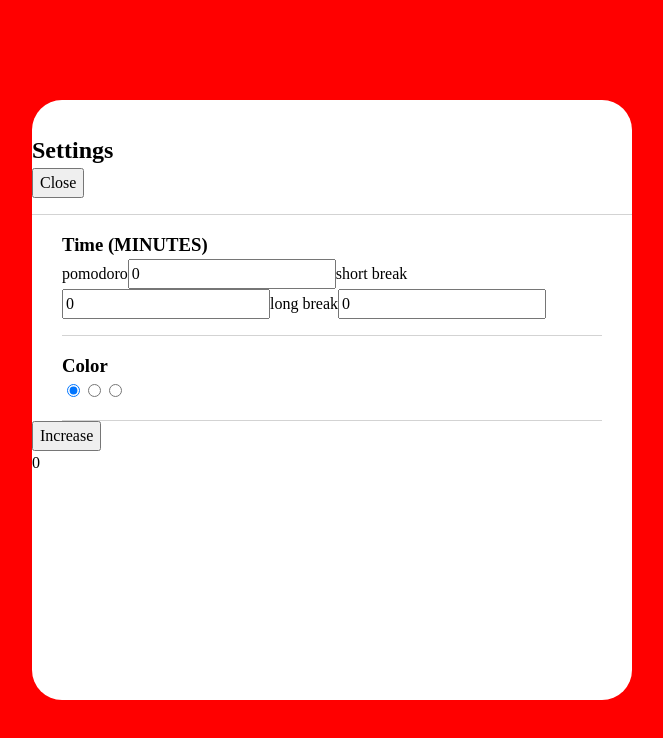
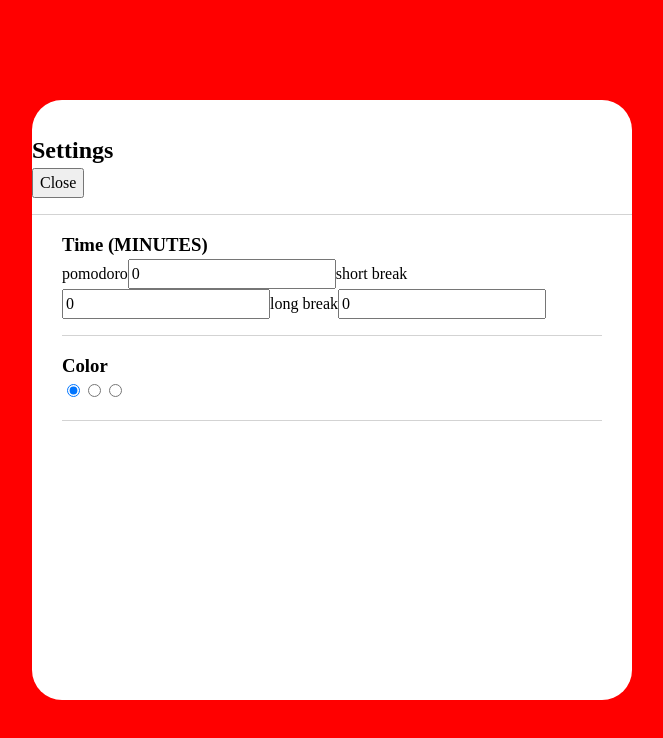
Before and after one commit to JJWallis/pomodoro-timer, a React (Create React App) app: page / in a window 1280 px wide. Shown: the top 738 px of the page, without its empty margins (308-971 px from the left). Built offline with nearby package versions, Linux system fonts and the light colour scheme.

Commit message:
Dynamic helper custom hook ip

```diff
--- a/src/components/Modal.tsx
+++ b/src/components/Modal.tsx
@@ -1,4 +1,4 @@
-import React, { FC, useState } from 'react'
+import React, { FC } from 'react'
 import { ModalContainer } from '../containers/Container.styled'
 import ModalHeader from './ModalHeader'
 import ModalTimers from './ModalTimers'
@@ -11,18 +11,11 @@ interface Props {
 }
 
 const Modal: FC<Props> = ({ toggle, isToggled }) => {
-   const [count, setCount] = useState(0)
-   const cb = () => console.log('Counter fired...')
-
    return (
       <ModalContainer opacity={isToggled ? 0 : 1}>
          <ModalHeader toggle={toggle} />
          <ModalTimers />
          <ModalColors />
-         <button onClick={() => setCount((prevCount) => prevCount + 1)}>
-            Increase
-         </button>
-         <div>{count}</div>
       </ModalContainer>
    )
 }
--- a/src/components/ModalColors.tsx
+++ b/src/components/ModalColors.tsx
@@ -5,7 +5,6 @@ import { useRender } from '../hooks/useRender'
 
 const ModalColors: FC = () => {
    useRender()
-   // dont want this to render if count state changes in Modal or opacity toggle state
 
    const produceRadioButtons = () => {
       const themes = ['theme-red', 'theme-blue', 'theme-purple']
```
